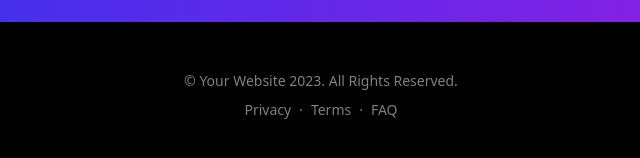
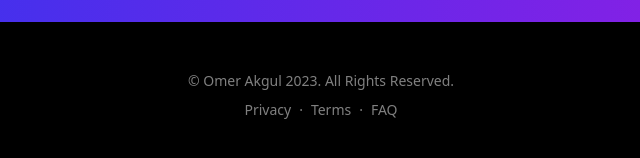
Before and after one commit to OmerAkgull/new-age, a plain HTML site: page index.html in a window 1280 px wide. Shown: the part 3154-3312 px from the top of the page, 319-959 px from the left. Drawn offline with nearby package versions, Linux system fonts and the light colour scheme.

Commit message:
Add name to footer

```diff
--- a/index.html
+++ b/index.html
@@ -259,7 +259,7 @@
     <footer class="bg-black py-5 text-center">
         <div class="container">
             <div class="text-white-50 small">
-                <p class="mb-2">© Your Website 2023. All Rights Reserved.</p>
+                <p class="mb-2">© Omer Akgul 2023. All Rights Reserved.</p>
             </div>
             <div class="text-white-50 small d-flex justify-content-center gap-2">
                 <a href="#">Privacy</a>
```
